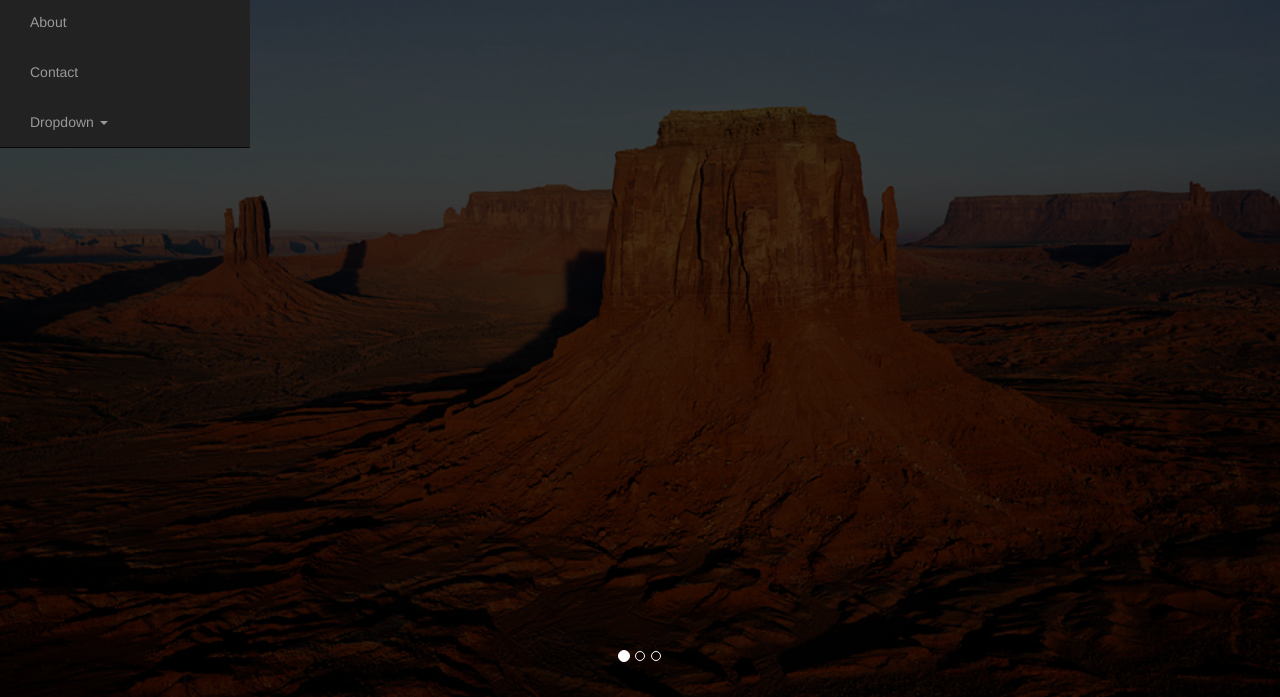
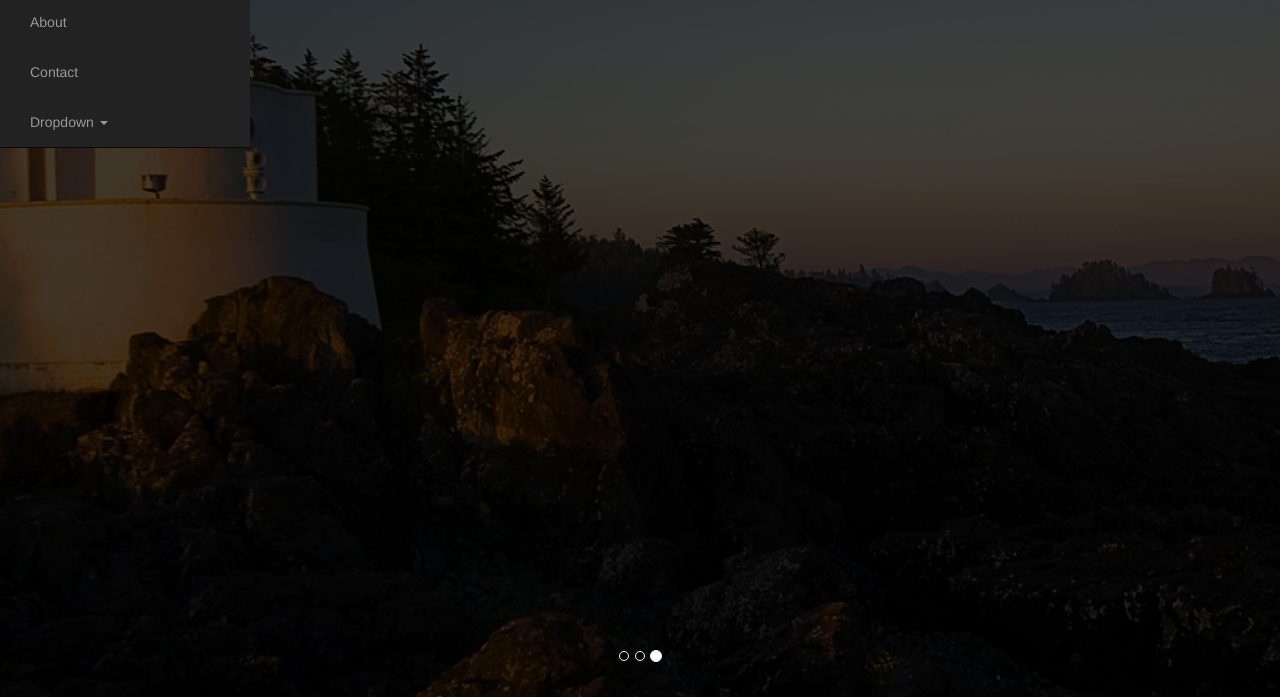
Before and after one commit to jnrx/mySite, a website: page mySite/app/index.html in a window 1280 px wide. Shown: the part 103-800 px from the top of the page. Drawn offline with nearby package versions, Linux system fonts and the light colour scheme.

Commit message:
Merge origin/experimental1 into experimental1
Conflicts:
	mySite/app/css/main.css
	mySite/app/css/main.scss

```diff
--- a/mySite/app/css/main.scss
+++ b/mySite/app/css/main.scss
@@ -47,6 +47,7 @@ body {
       .container {
           padding-right: 0;
           padding-left: 0;
+          width: 250px;
       }
 
       .navbar {
--- a/mySite/app/index.html
+++ b/mySite/app/index.html
@@ -13,7 +13,7 @@ and open the template in the editor.
         <link href="css/main.css" rel="stylesheet"/>
     </head>
     <body>
-    <div class="navbar-wrapper">
+    <div class="mainMenu navbar-wrapper">
       <div class="container">
 
 <div class="navbar-tab">Menu</div>
--- a/mySite/app/js/main.js
+++ b/mySite/app/js/main.js
@@ -24,6 +24,7 @@ jQuery.noConflict();
         interval: false
     });
 
-    $('.navbar-wrapper').hideMenu();
-    $('.navbar-wrapper').showMenu();
+    $('.mainMenu').mainMenu();
+
+    $('#mainCarousel').carousel(2);
 })(jQuery);
--- a/mySite/app/js/menu.js
+++ b/mySite/app/js/menu.js
@@ -7,11 +7,23 @@
 
 jQuery.noConflict();
 (function($) {
+    $.fn.mainMenu = function() {
+        $(this).hideMenu();
+        $(this).on({
+            mouseenter: function() {
+                $(this).showMenu();
+            }, mouseleave: function() {
+                $(this).hideMenu();
+            }
+        });
+    };
     $.fn.hideMenu = function() {
-       $(this).css('left', '-200px');
+//       $(this).css('left', (0 - $(this).width()));
+        $(this).animate({"left": (0 - $(this).width())});
     };
 
     $.fn.showMenu = function() {
-       $(this).css('left', '0px');
+//       $(this).css('left', '0px');
+        $(this).animate({"left": "0px"});
     };
 })(jQuery);
```
Also changed, not shown: mySite/app/css/main.css.
